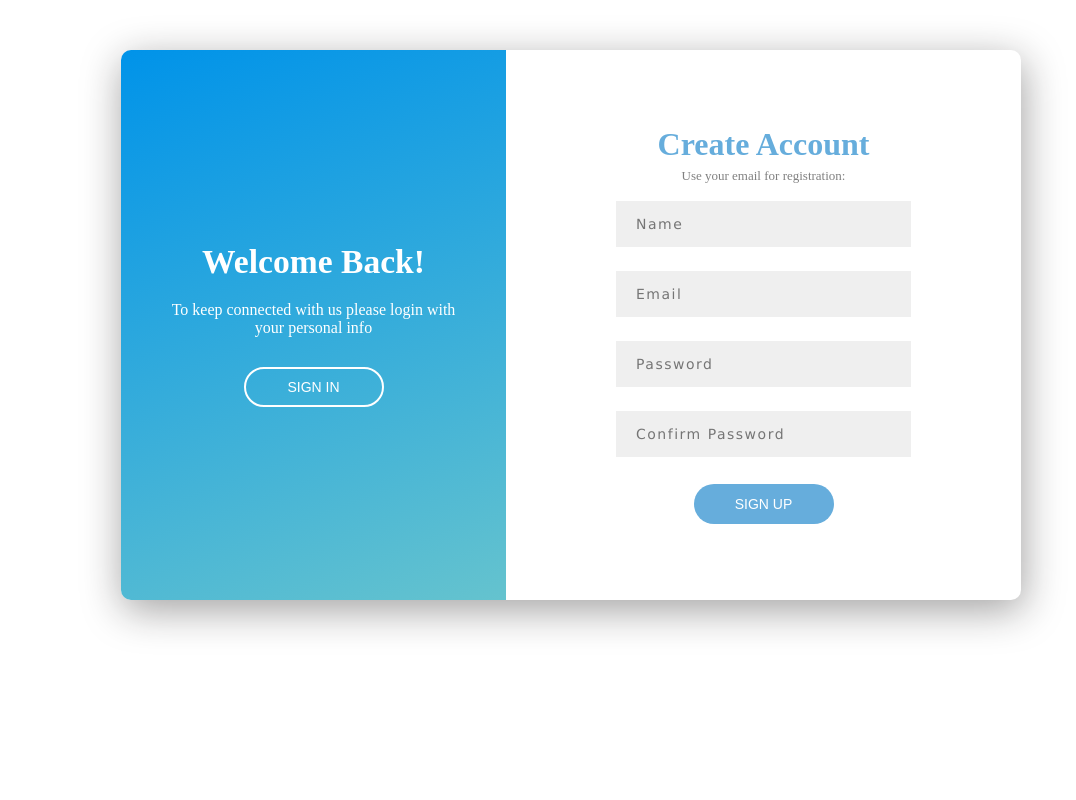
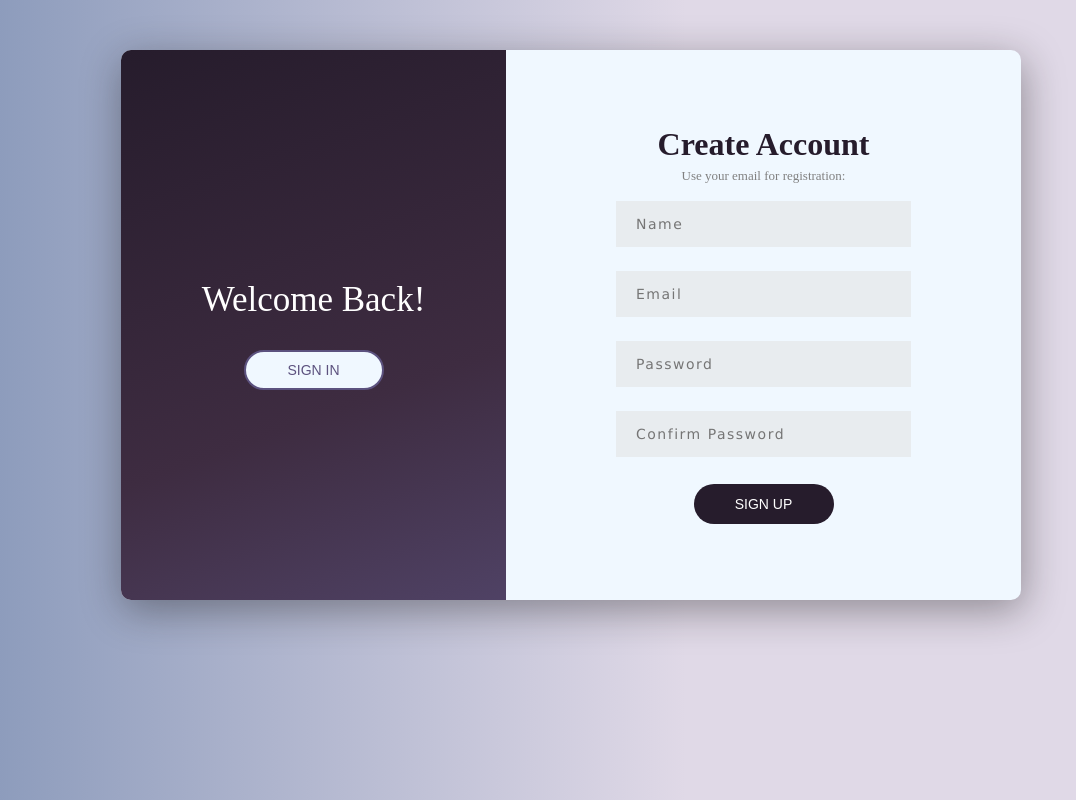
Before and after one commit to Saavrm26/HoneyComb, a Flask app: page /login in a window 1280 px wide. Shown: the whole page, without its empty margins (69-1145 px from the left). Run offline with Flask 2, Linux system fonts and the light colour scheme; some libraries are stand-ins or nearby versions.

Commit message:
login style changes

```diff
--- a/LoginTemplate/website/static/login.css
+++ b/LoginTemplate/website/static/login.css
@@ -1,12 +1,18 @@
+body
+{
+  background: rgb(110,133,178);
+  background: linear-gradient(90deg, rgb(133, 150, 184) 0%, rgb(224, 217, 231) 59%);
+}
 :root{
     --form-height:550px;
     --form-width: 900px;
     /*  Sea Green */
-    --right-color: #69C1CF;
+    --right-color: #261C2C;
     /*  Light Blue  */
-    --left-color: #66addc;
+    --left-color: #261C2C;
   }
   .container{
+    background-color:aliceblue ;
     width: var(--form-width);
     height: var(--form-height);
     position: relative;
@@ -26,8 +32,8 @@
     position: absolute;
     z-index: 100;
     /* background-image: linear-gradient(to right, var(--left-color), var(--right-color)); */
-    background-color: #0093E9;
-    background-image: linear-gradient(160deg, #0093E9 0%, #80D0C7 100%);
+    background: rgb(38,28,44);
+    background: linear-gradient(160deg, rgba(38,28,44,1) 0%, rgba(62,44,65,1) 50%, rgba(92,82,127,1) 100%);
 
     border-radius: 10px;
     color: white;
@@ -109,6 +115,8 @@
 
   .switch-button{
     border: 2px solid;
+    background: aliceblue;
+    color: #5C527F;
   }
 
   .control-button{
@@ -127,7 +135,10 @@
   .control-button.in{
     background-color: var(--right-color);
   }
-
+  .head-1{
+  font-size:35px;
+  font-weight:800;
+}
   /*
   --------------------------
         Forms
--- a/LoginTemplate/website/templates/login.html
+++ b/LoginTemplate/website/templates/login.html
@@ -4,13 +4,12 @@
 {% block content %}
 <div class="overlay" id="overlay">
   <div class="sign-in" id="sign-in">
-      <h1>Welcome Back!</h1>
-      <p>To keep connected with us please login with your personal info</p>
-      <button class="switch-button" id="slide-right-button" >Sign In</button>
+    <p class="head-1">Welcome Back!</p>
+
+    <button class="switch-button" id="slide-right-button">Sign In</button>
   </div>
   <div class="sign-up" id="sign-up">
-      <h1>Hello, Friend!</h1>
-      <p>Enter your personal details and start a journey with us</p>
+    <p class="head-1">Hello, Friend!</p>
     <button class="switch-button" id="slide-left-button">Sign Up</button>
   </div>
 </div>
@@ -19,23 +18,22 @@
     <h1>Sign In</h1>
     <p class="small">Use your email account:</p>
     <form id="sign-in-form" method="POST">
-        <input type="email" placeholder="Email" name="email"  id="email"/>
+      <input type="email" placeholder="Email" name="'email"  id="email"/>
       <input type="password" placeholder="Password" name="password1"/ id ="password1">
       <p class="forgot-password">Forgot your password?</p>
-        <button class="control-button in" name="submitbutton" type="submit" value="sign-in">Sign In</button>
+      <button class="control-button in" type="submit">Sign In</button>
     </form>
   </div>
   <div class="sign-up" id="sign-up-info">
     <h1>Create Account</h1>
     <p class="small">Use your email for registration:</p>
-      <form id="sign-up-form" method="POST">
-        <input type="text" placeholder="Name" name="firstName"/>
-        <input type="email" placeholder="Email" name="email"/>
-        <input type="password" placeholder="Password" name="password1"/>
-        <input type="password" placeholder="Confirm Password" name="password2" />
-        <button class="control-button up" name="submitbutton"  type="submit" value="signup">Sign Up</button>
+    <form id="sign-up-form">
+      <input type="text" placeholder="Name"/>
+      <input type="email" placeholder="Email"/>
+      <input type="password" placeholder="Password"/>
+      <input type="password" placeholder="Confirm Password" />
+      <button class="control-button up">Sign Up</button>
     </form>
   </div>
 </div>
-
 {% endblock %}
```
Also changed, not shown: components/login.html (+3 -4 lines), css/login.css (+16 -5 lines), LoginTemplate/website/datebase.db. Lines whose indentation alone changed are shown as unchanged.
